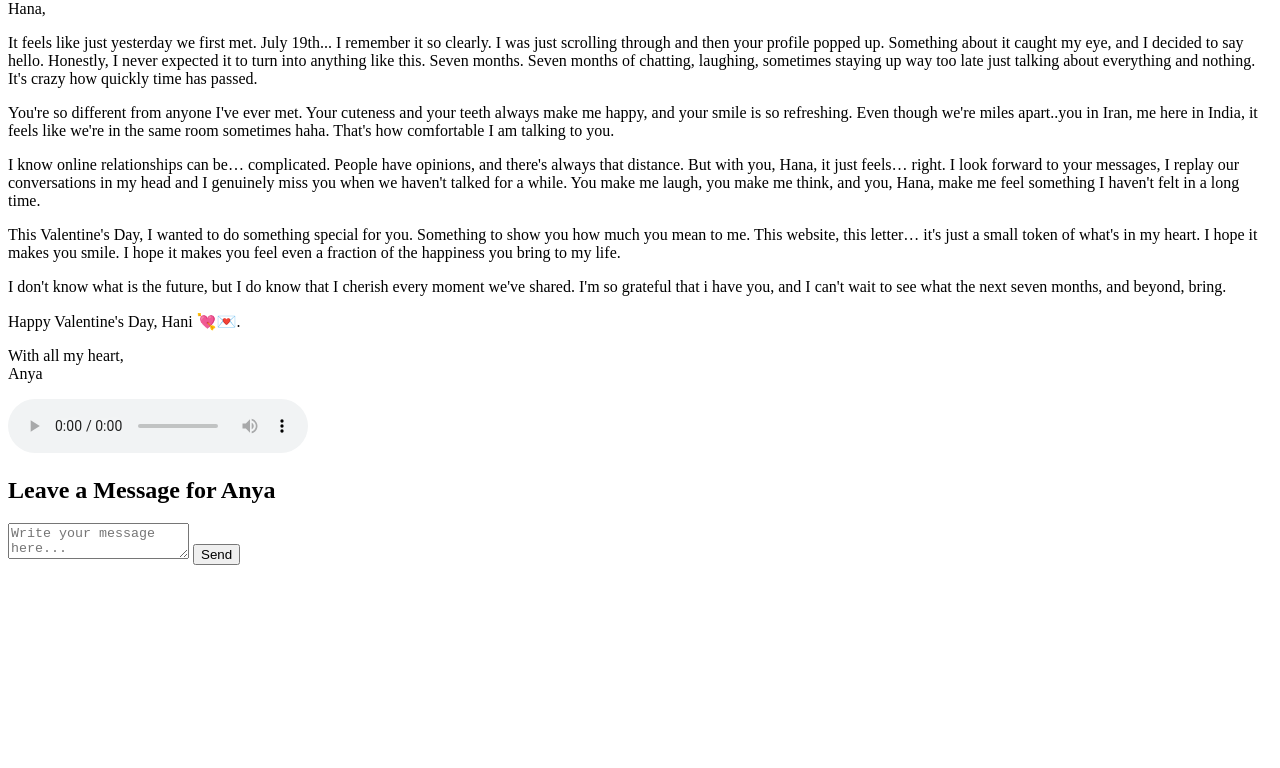
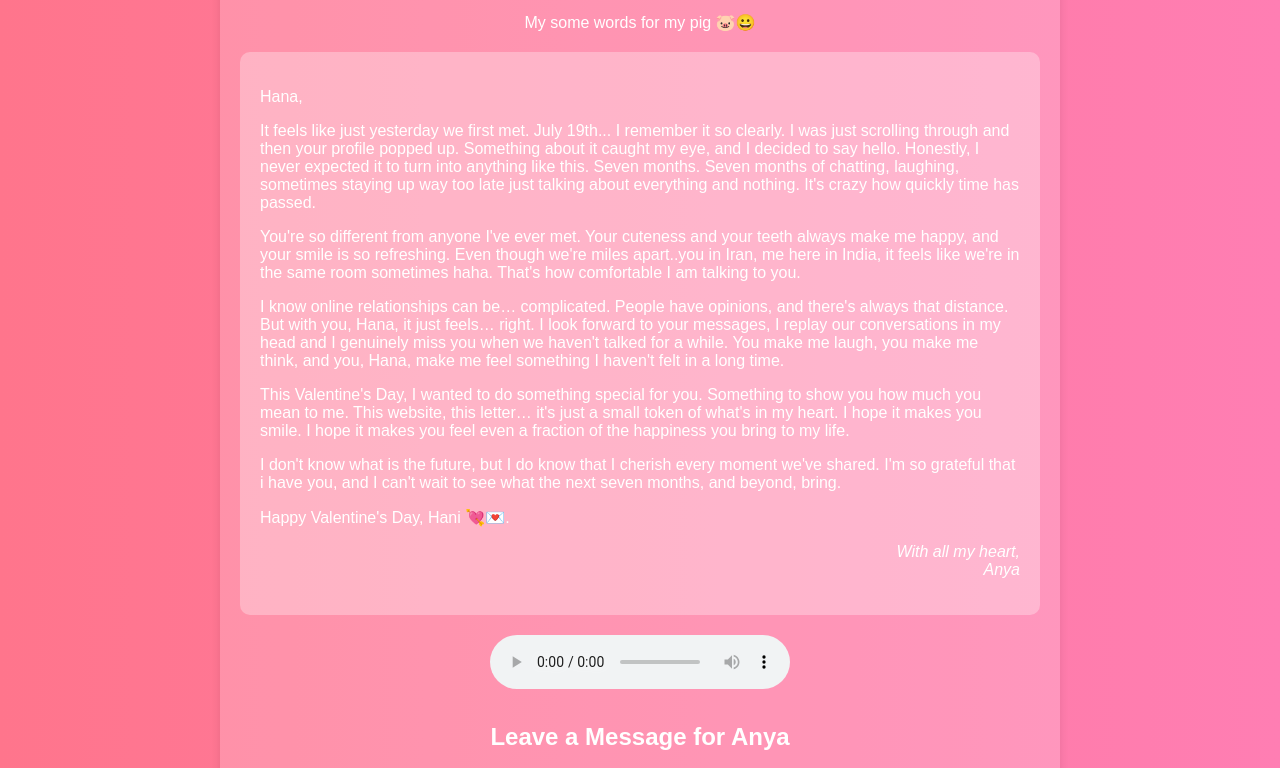
Before and after one commit to Shinanke/Yohoooooooooo, a plain HTML site: page index.html in a window 1280 px wide. Shown: the part 136-904 px from the top of the page. Before the commit the page ends 800 px from the top, so only its background shows below. Drawn offline with Linux system fonts and the light colour scheme.

Commit message:
Update styles.css

```diff
--- a/styles.css
+++ b/styles.css
@@ -1,23 +1,62 @@
+body {
+    background: linear-gradient(to right, #ff758c, #ff7eb3);
+    color: white;
+    font-family: 'Arial', sans-serif;
+    text-align: center;
+    padding: 20px;
+}
+
+.container {
+    max-width: 800px;
+    margin: auto;
+    background: rgba(255, 255, 255, 0.2);
+    padding: 20px;
+    border-radius: 10px;
+    box-shadow: 0 0 10px rgba(0, 0, 0, 0.1);
+}
+
 h1 {
     font-size: 2.5em;
-    text-shadow: 0 0 10px rgba(255, 255, 255, 0.8),
-                 0 0 20px rgba(255, 255, 255, 0.6),
-                 0 0 30px rgba(255, 105, 180, 0.8),
-                 0 0 40px rgba(255, 105, 180, 0.6);
-    animation: glow 1.5s infinite alternate;
 }
 
-@keyframes glow {
-    0% {
-        text-shadow: 0 0 10px rgba(255, 255, 255, 0.8),
-                     0 0 20px rgba(255, 255, 255, 0.6),
-                     0 0 30px rgba(255, 105, 180, 0.8),
-                     0 0 40px rgba(255, 105, 180, 0.6);
-    }
-    100% {
-        text-shadow: 0 0 20px rgba(255, 255, 255, 1),
-                     0 0 30px rgba(255, 105, 180, 1),
-                     0 0 40px rgba(255, 105, 180, 0.9),
-                     0 0 50px rgba(255, 105, 180, 0.8);
-    }
+.love-letter {
+    text-align: left;
+    padding: 20px;
+    background: rgba(255, 255, 255, 0.3);
+    border-radius: 10px;
+    margin-top: 20px;
 }
+
+.signature {
+    font-style: italic;
+    text-align: right;
+}
+
+.music-player {
+    margin-top: 20px;
+}
+
+.leave-message {
+    margin-top: 30px;
+}
+
+textarea {
+    width: 100%;
+    height: 100px;
+    border-radius: 5px;
+    padding: 10px;
+}
+
+button {
+    margin-top: 10px;
+    padding: 10px 20px;
+    border: none;
+    background: #ff4081;
+    color: white;
+    border-radius: 5px;
+    cursor: pointer;
+}
+
+button:hover {
+    background: #ff1c69;
+}
```
